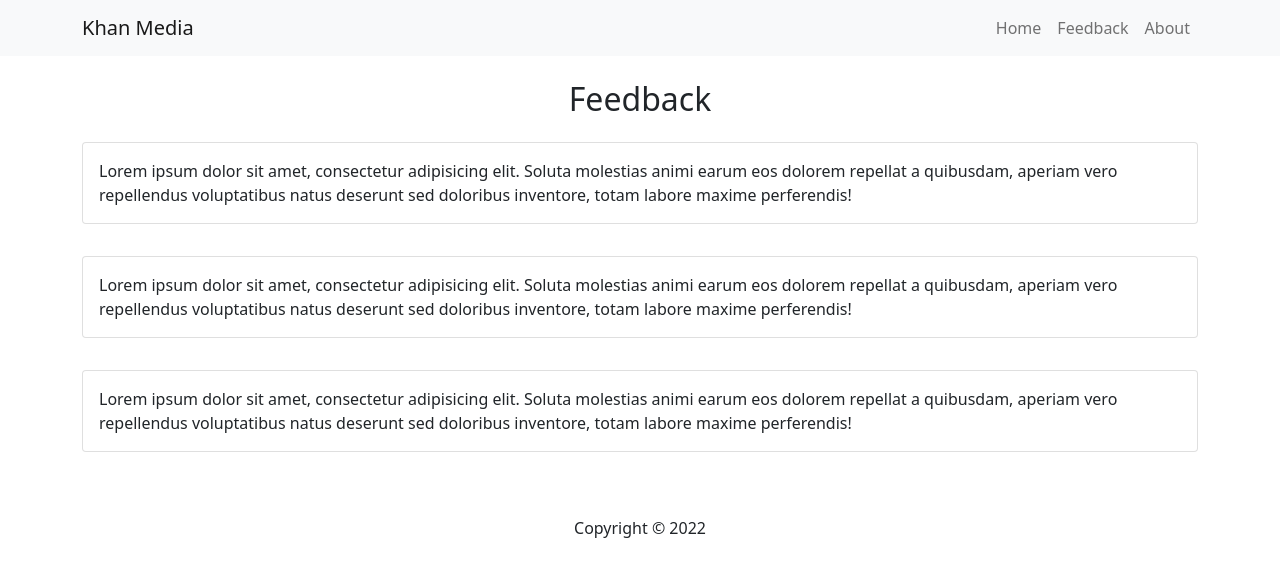
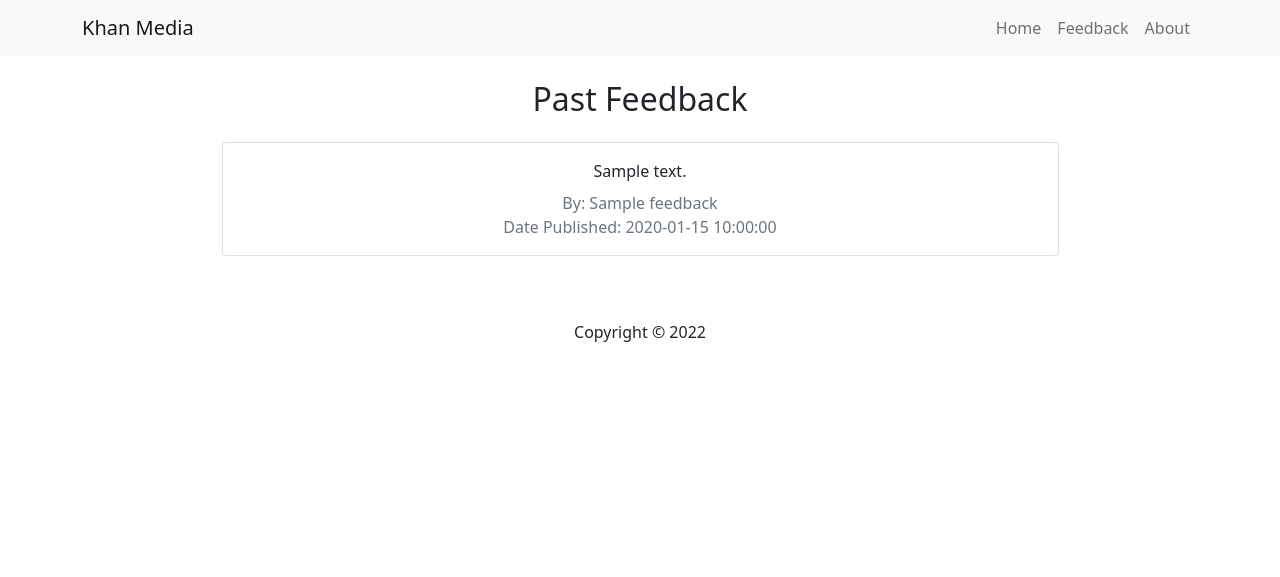
Before and after one commit to fkhan613/php-feedback-system, a PHP site: page /feedback.php in a window 1280 px wide. Shown: the top 577 px of the page. Run offline with PHP 8.4, Linux system fonts and the light colour scheme; tables that the repository leaves empty or names only in its code hold one stand-in row (values such as "Sample post").

Commit message:
connected db and fetched info from db

```diff
--- a/feedback/config/database.php
+++ b/feedback/config/database.php
@@ -6,3 +6,8 @@ define('DB_NAME', 'php_dev');
 
 //create connection
 $conn = mysqli_connect(DB_HOST, DB_USER, DB_pass, DB_NAME);
+
+//check connection
+if(!$conn){
+    die("Connection failed: ".mysqli_connect_error());
+}
--- a/feedback/feedback.php
+++ b/feedback/feedback.php
@@ -1,24 +1,30 @@
 <?php include "inc/header.php" ?>
 
-    <h2>Feedback</h2>
+<?php
+$sql = 'SELECT * FROM feedback';
+$result = mysqli_query($conn, $sql);
+$feedback = mysqli_fetch_all($result, MYSQLI_ASSOC);
+?>
 
-    <div class="card my-3">
-     <div class="card-body">
-       Lorem ipsum dolor sit amet, consectetur adipisicing elit. Soluta molestias animi earum eos dolorem repellat a quibusdam, aperiam vero repellendus voluptatibus natus deserunt sed doloribus inventore, totam labore maxime perferendis!
-     </div>
-   </div>
+    <h2>Past Feedback</h2>
 
-   <div class="card my-3">
-     <div class="card-body">
-       Lorem ipsum dolor sit amet, consectetur adipisicing elit. Soluta molestias animi earum eos dolorem repellat a quibusdam, aperiam vero repellendus voluptatibus natus deserunt sed doloribus inventore, totam labore maxime perferendis!
-     </div>
-   </div>
+    <?php if(empty($feedback)): ?>
+        <p class="lead mt-3">No feedback found.</p>
+    <?php endif; ?>
 
-   <div class="card my-3">
-     <div class="card-body">
-       Lorem ipsum dolor sit amet, consectetur adipisicing elit. Soluta molestias animi earum eos dolorem repellat a quibusdam, aperiam vero repellendus voluptatibus natus deserunt sed doloribus inventore, totam labore maxime perferendis!
-     </div>
-   </div>
+   <?php foreach($feedback as $feedback): ?>
+    <div class="card my-3 w-75">
+      <div class="card-body text-center">
+        <?php echo $feedback['body']; ?>
+        <div class="text-secondary mt-2">
+          <?php echo "By: " . $feedback['name']; ?>
+          <br>
+          <?php echo "Date Published: " . $feedback['date']; ?>
+          <br>
+        </div>
+      </div>
+    </div>
+    <?php endforeach; ?>
   </div>
 </main>
 
--- a/feedback/inc/header.php
+++ b/feedback/inc/header.php
@@ -1,3 +1,4 @@
+<?php include "config/database.php" ?>
 <!DOCTYPE html>
 <html lang="en">
 <head>
```
Also changed, not shown: feedback/index.php (+8 -0 lines).
